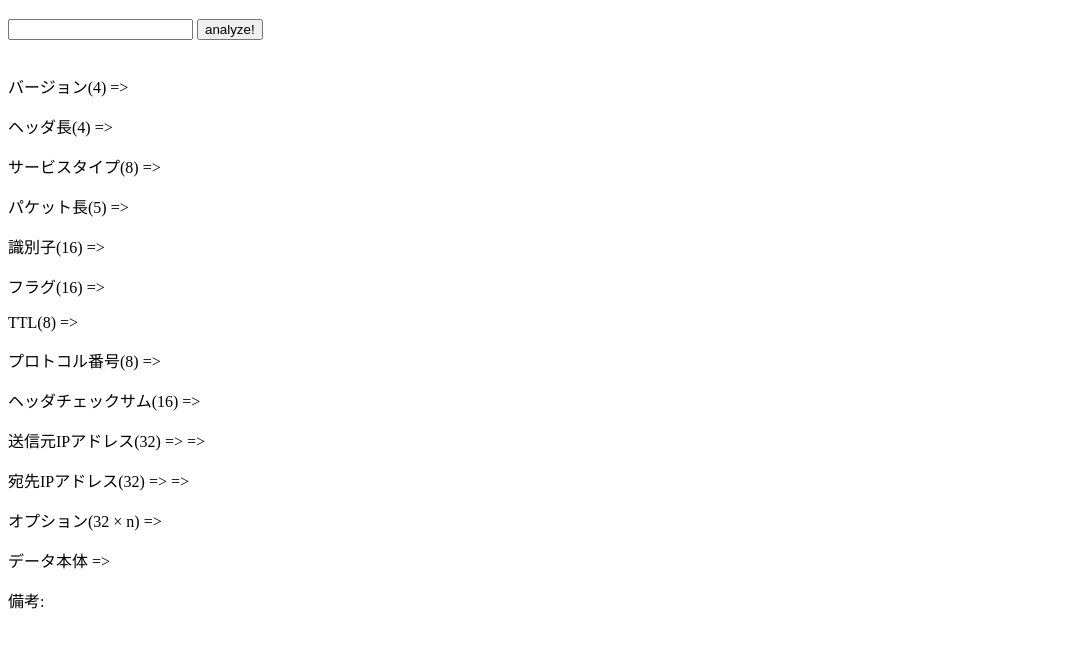
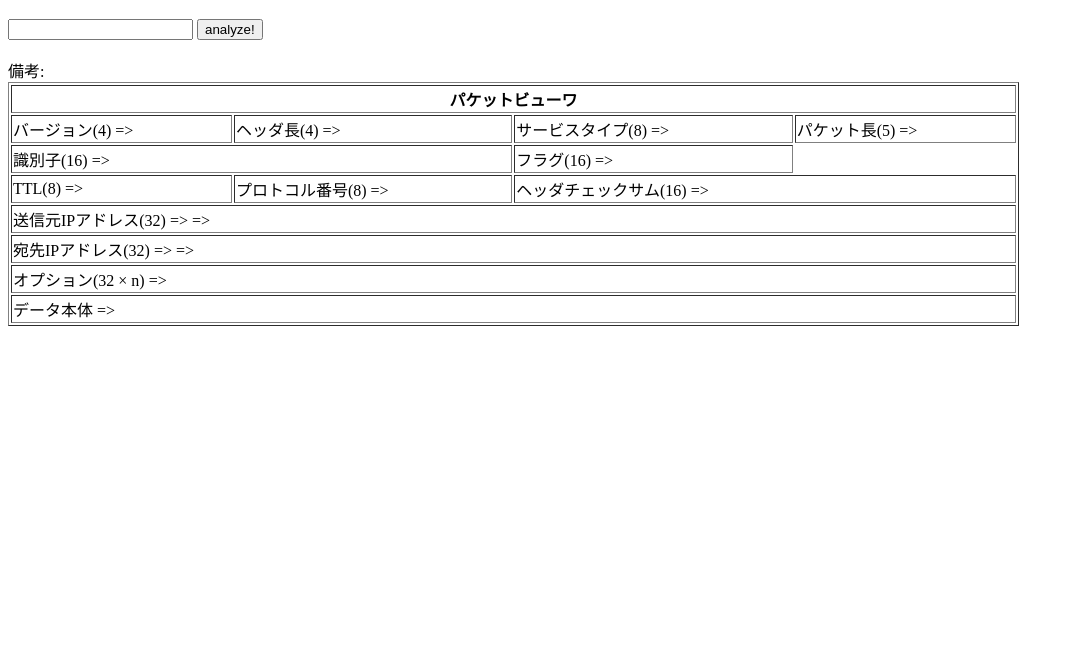
Before and after one commit to ravencoding/PacketViewer, a plain HTML site: page index.html in a window 1280 px wide. Shown: the part 70-718 px from the top of the page, without its empty margins (0-1074 px from the left). Drawn offline with Linux system fonts and the light colour scheme.

Commit message:
#4 テーブルのタグで実装完了

```diff
--- a/index.html
+++ b/index.html
@@ -10,20 +10,40 @@
 <button id="analyze"/>analyze!</button>
 <br />
 <br />
-<p>バージョン(4) => <Nobr id="0"></Nobr></p>
-<p>ヘッダ長(4) => <Nobr id="1"></Nobr></p>
-<p>サービスタイプ(8) => <Nobr id="2"></Nobr></p>
-<p>パケット長(5) => <Nobr id="3"></Nobr></p>
-<p>識別子(16) => <Nobr id="4"></Nobr></p>
-<p>フラグ(16) => <Nobr id="5"></Nobr></p>
-<p>TTL(8) => <Nobr id="6"></Nobr></p>
-<p>プロトコル番号(8) => <Nobr id="7"></Nobr></p>
-<p>ヘッダチェックサム(16) => <Nobr id="8"></Nobr></p>
-<p>送信元IPアドレス(32) => <Nobr id="9"></Nobr> => <Nobr id="srcip"></Nobr></p>
-<p>宛先IPアドレス(32) => <Nobr id="10"></Nobr> => <Nobr id="destip"></Nobr></p>
-<p>オプション(32 × n) => <Nobr id="11"></Nobr></p>
-<p>データ本体 => <Nobr id="12"></Nobr></p>
+<table width="80%" height="200" border="1">
+    <tr>
+        <th colspan="4">パケットビューワ</th>
+    </tr>
+    <tr>
+        <td>バージョン(4) => <Nobr id="0"></Nobr></td>
+        <td>ヘッダ長(4) => <Nobr id="1"></Nobr></td>
+        <td>サービスタイプ(8) => <Nobr id="2"></Nobr></td>
+        <td>パケット長(5) => <Nobr id="3"></Nobr></td>
+    </tr>
+    <tr>
+        <td colspan="2">識別子(16) => <Nobr id="4"></Nobr></td>
+        <td>フラグ(16) => <Nobr id="5"></Nobr></td>
+    </tr>
+    <tr>
+        <td>TTL(8) => <Nobr id="6"></Nobr></td>
+        <td>プロトコル番号(8) => <Nobr id="7"></Nobr></td>
+        <td colspan="2">ヘッダチェックサム(16) => <Nobr id="8"></Nobr></td>
+    </tr>
+    <tr>
+        <td colspan="4">送信元IPアドレス(32) => <Nobr id="9"></Nobr> => <Nobr id="srcip"></Nobr></td>
+    </tr>
+    <tr>
+        <td colspan="4">宛先IPアドレス(32) => <Nobr id="10"></Nobr> => <Nobr id="destip"></Nobr></td>
+    </tr>
+    <tr>
+        <td colspan="4">オプション(32 × n) => <Nobr id="11"></Nobr></td>
+    </tr>
+    <tr>
+        <td colspan="4">データ本体 => <Nobr id="12"></Nobr></td>
+    </tr>
+
 <a>備考: <Nobr id="protocol"></Nobr></a>
+</table>
 <script type="text/javascript">
     var e = document.getElementById("analyze");
     var packet = document.getElementById("packet");
@@ -51,6 +71,7 @@
                 console.log(ary[i]);
                 ans[i].innerHTML = ary[i];
             }
+            ans[12].innerHTML=st.substr(0,60)+"<br/>"+st.substring(60,120)+"<br/>"+st.substring(120,180)+"<br/>"+st.substring(180,st.length);
 
             var srctmp="";
             for(var i=0; i<8;i+=2){
```
